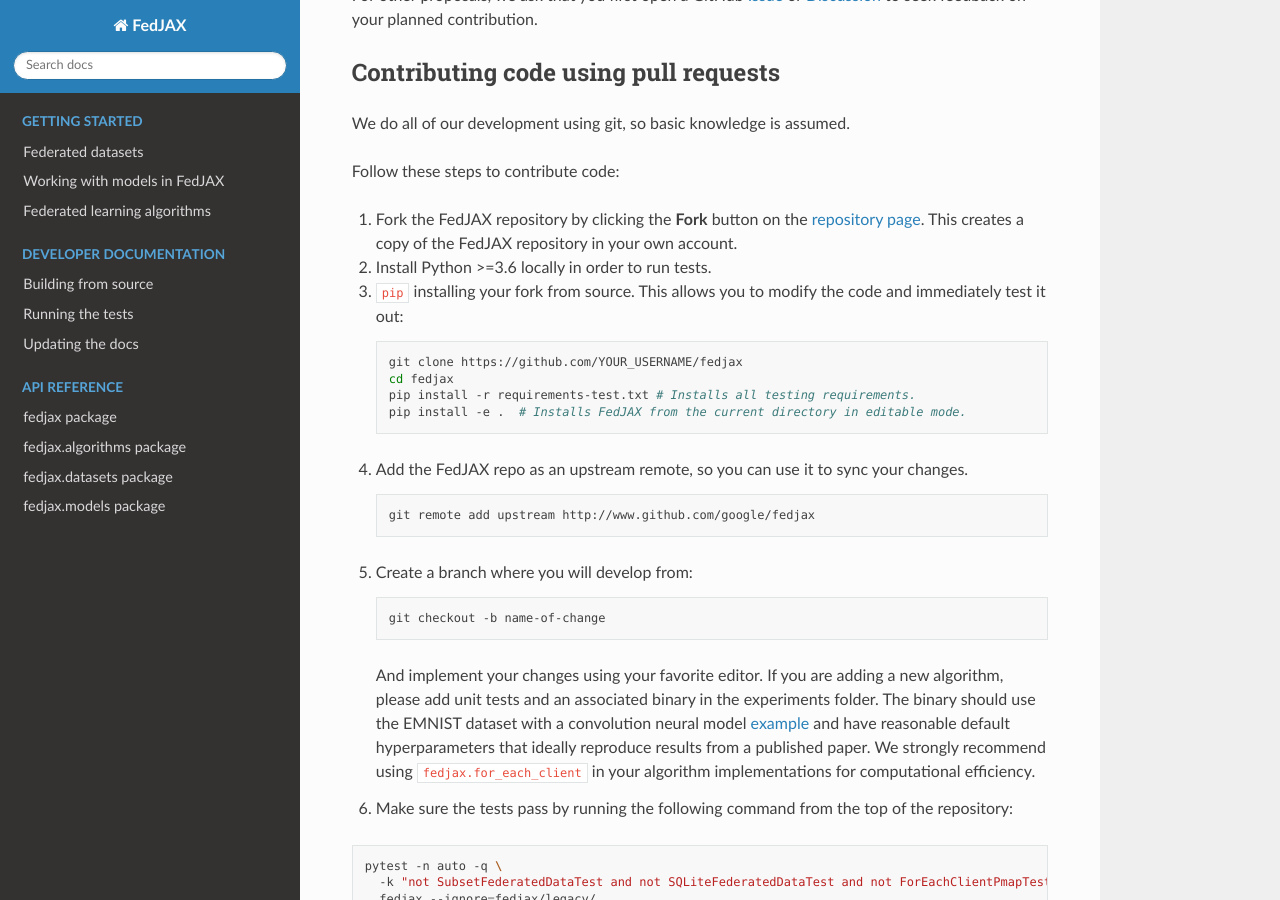
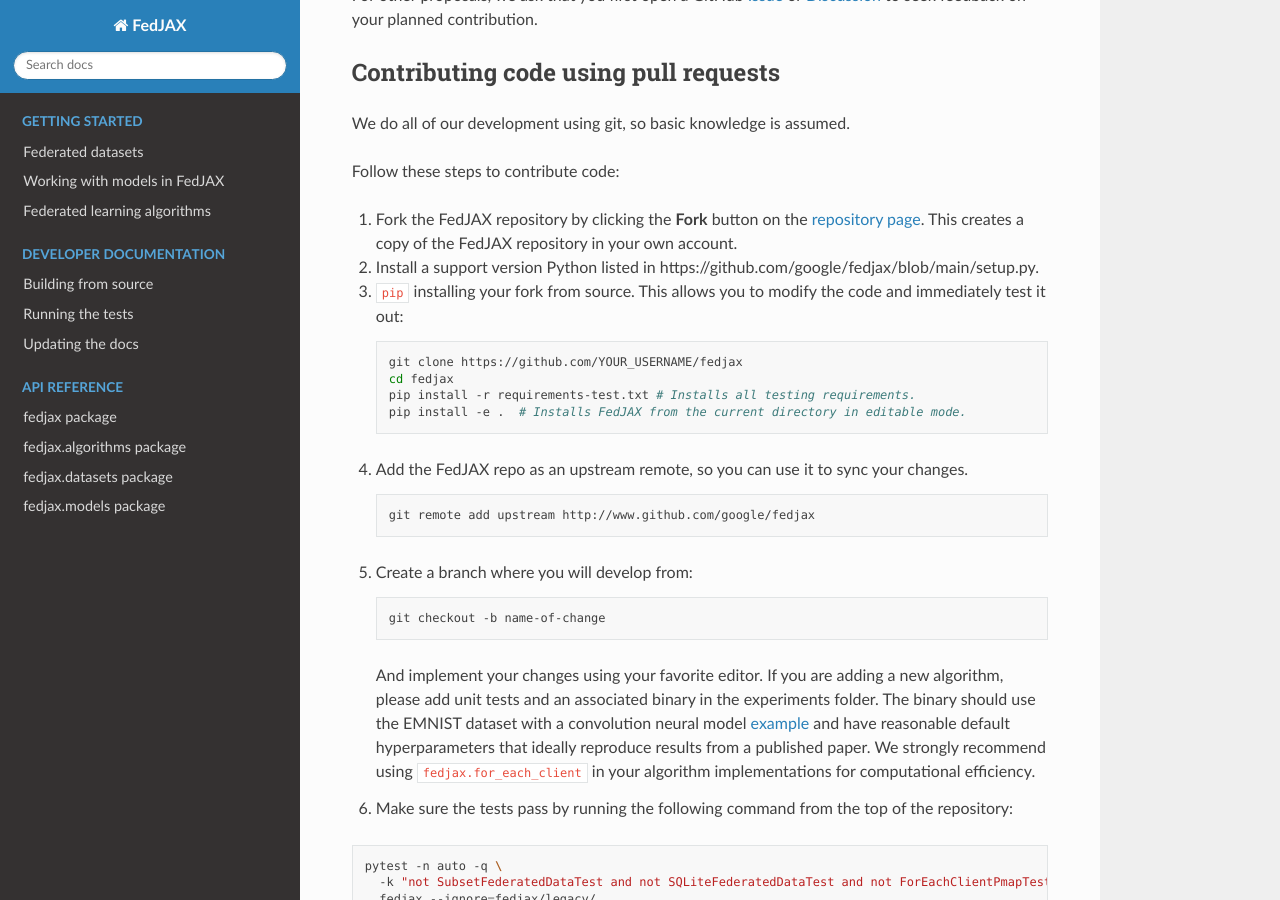
Before and after one commit to google/fedjax, a Sphinx documentation site: the page built from docs/contributing.md, in a window 1280 px wide and 900 px high, scrolled down 496 px. Built offline with Sphinx 7.4.7 and the Read the Docs theme 2.0.0, drawn with Linux system fonts in a browser that asks for light colours.

Commit message:
Remove references of Python versions in documentations
PiperOrigin-RevId: 408901684

```diff
--- a/docs/contributing.md
+++ b/docs/contributing.md
@@ -29,7 +29,8 @@
    [repository page](http://www.github.com/google/fedjax). This creates
    a copy of the FedJAX repository in your own account.
 
-2. Install Python >=3.6 locally in order to run tests.
+2. Install a support version Python listed in
+   https://github.com/google/fedjax/blob/main/setup.py.
 
 3. `pip` installing your fork from source. This allows you to modify the code
    and immediately test it out:
```
Also changed, not shown: README.md (+7 -4 lines).
